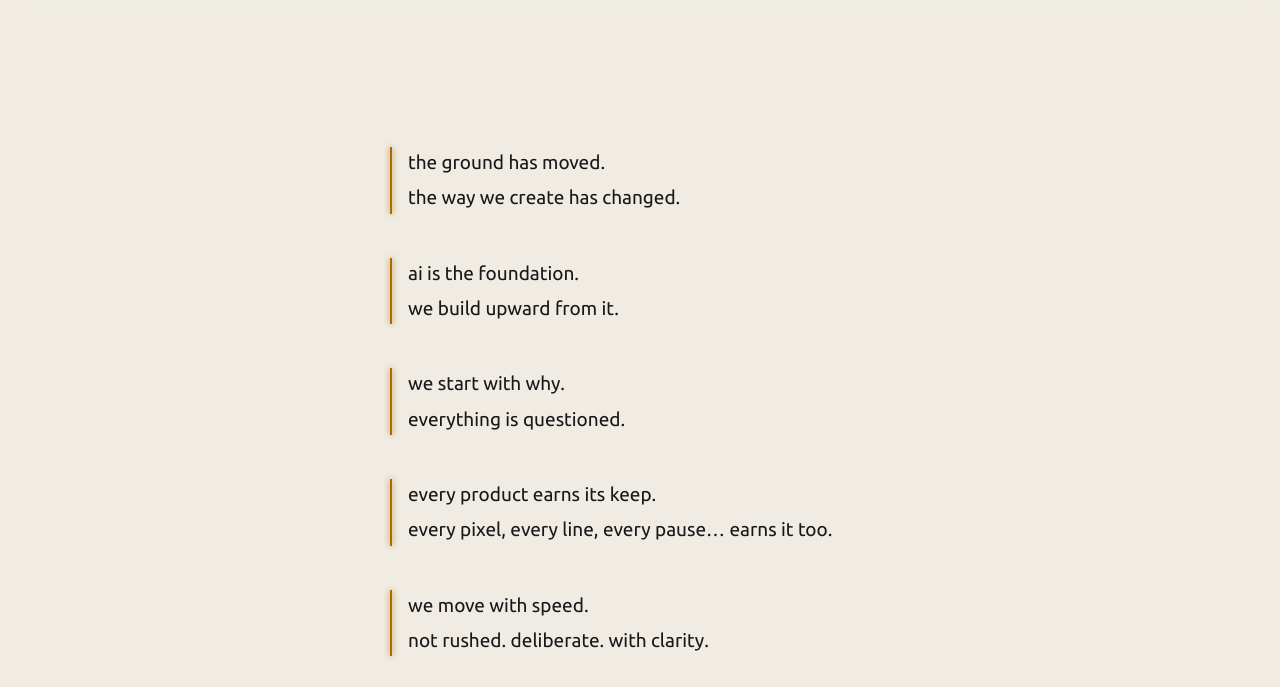
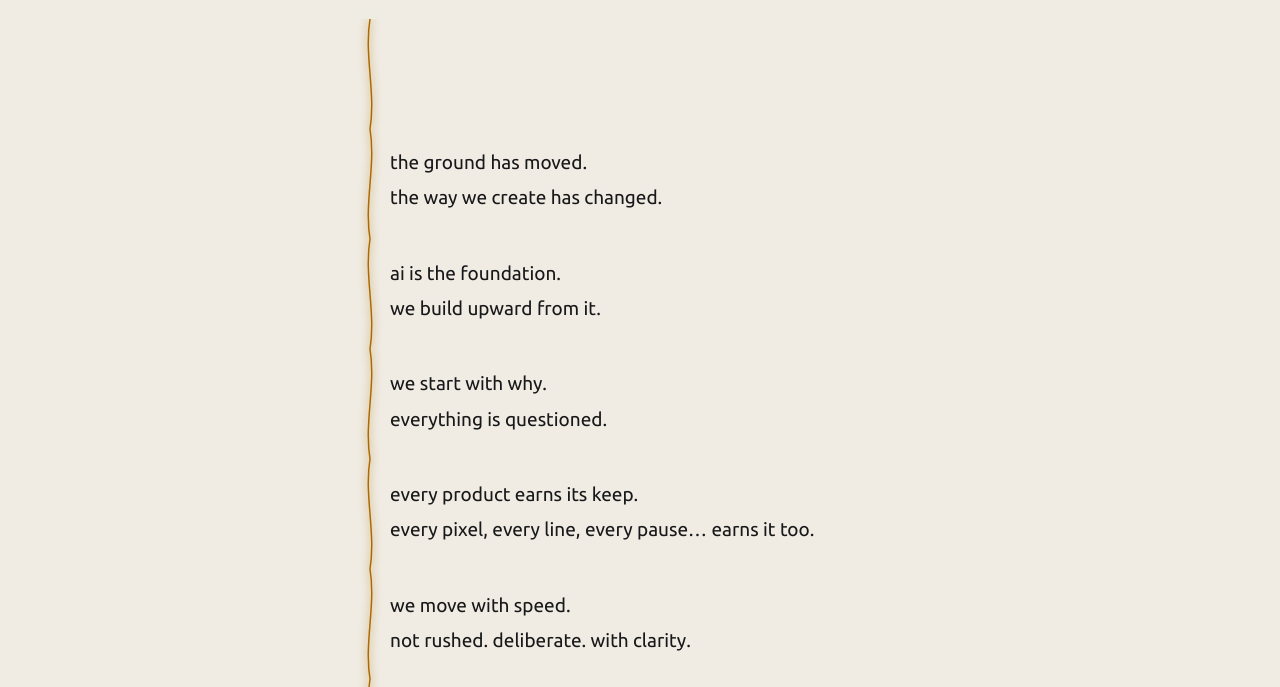
Before and after one commit to infinitelooplabsLLC/infinite_website, a plain HTML site: page index.html in a window 1280 px wide. Shown: the part 50-737 px from the top of the page. Drawn offline with Linux system fonts and the light colour scheme.

Commit message:
experiment: continuous wavy gold seam draws on scroll

```diff
--- a/app.js
+++ b/app.js
@@ -1,7 +1,5 @@
 // infinite loop labs — runtime
 document.getElementById('year').textContent = new Date().getFullYear();
-// 1. Theme: follow system preference; theme-toggle cycles light → dark → system.
-// 2. Reveal: stanzas + footer fade in as they enter the viewport.
 
 (() => {
   const html = document.documentElement;
@@ -27,6 +25,7 @@ document.getElementById('year').textContent = new Date().getFullYear();
     });
   }
 
+  // stanza fade-in
   const targets = document.querySelectorAll('.stanza, .footer');
   if ('IntersectionObserver' in window) {
     const io = new IntersectionObserver((entries) => {
@@ -44,4 +43,53 @@ document.getElementById('year').textContent = new Date().getFullYear();
   } else {
     targets.forEach((t) => t.classList.add('is-in'));
   }
+
+  // gold seam — draw on scroll
+  const seamSvg = document.getElementById('seam-svg');
+  const seamPath = document.getElementById('seam-path');
+  const main = document.querySelector('.main');
+
+  if (seamSvg && seamPath && main) {
+    let pathLength = 0;
+
+    function buildSeam() {
+      const h = main.scrollHeight;
+      seamSvg.setAttribute('height', h);
+
+      // wavy path: S-curves down the left edge
+      const cx = 12, amp = 6, period = 110;
+      const count = Math.ceil(h / period);
+      let d = `M ${cx} 0`;
+      for (let i = 0; i < count; i++) {
+        const y0 = i * period;
+        const x1 = i % 2 === 0 ? cx - amp : cx + amp;
+        const x2 = i % 2 === 0 ? cx + amp : cx - amp;
+        d += ` C ${x1} ${y0 + period / 3} ${x2} ${y0 + (2 * period) / 3} ${cx} ${y0 + period}`;
+      }
+
+      seamPath.setAttribute('d', d);
+      pathLength = seamPath.getTotalLength();
+      seamPath.style.strokeDasharray = pathLength;
+      seamPath.style.strokeDashoffset = pathLength;
+    }
+
+    function updateSeam() {
+      if (!pathLength) return;
+      const mainTop = main.getBoundingClientRect().top + window.scrollY;
+      const scrolled = window.scrollY - mainTop + window.innerHeight * 0.65;
+      const progress = Math.max(0, Math.min(1, scrolled / main.scrollHeight));
+      seamPath.style.strokeDashoffset = pathLength * (1 - progress);
+    }
+
+    buildSeam();
+    updateSeam();
+
+    window.addEventListener('scroll', updateSeam, { passive: true });
+
+    let resizeTimer;
+    window.addEventListener('resize', () => {
+      clearTimeout(resizeTimer);
+      resizeTimer = setTimeout(() => { buildSeam(); updateSeam(); }, 150);
+    });
+  }
 })();
--- a/index.html
+++ b/index.html
@@ -24,6 +24,9 @@
     </header>
 
     <main class="main">
+      <svg id="seam-svg" class="seam" width="24" aria-hidden="true">
+        <path id="seam-path" />
+      </svg>
       <section class="stanza">
         <p class="line">the ground has moved.</p>
         <p class="line">the way we create has changed.</p>
--- a/styles.css
+++ b/styles.css
@@ -145,33 +145,35 @@ html[data-theme="light"] .theme-icon-moon { display: none;  }
   max-width: 580px;
   margin: 0 auto;
   padding: 128px 40px 152px;
+  position: relative;
+}
+
+.seam {
+  position: absolute;
+  left: 8px;
+  top: 0;
+  width: 24px;
+  pointer-events: none;
+  overflow: visible;
+}
+
+#seam-path {
+  fill: none;
+  stroke: var(--gold);
+  stroke-width: 1.5;
+  stroke-linecap: round;
+  filter: drop-shadow(0 0 4px var(--gold));
 }
 
 .stanza {
   margin: 0 0 44px;
-  padding-left: 18px;
-  position: relative;
   opacity: 0;
   transform: translateY(12px);
   transition: opacity .85s ease, transform .85s ease;
 }
-.stanza::before {
-  content: '';
-  position: absolute;
-  left: 0;
-  top: 0;
-  width: 1.5px;
-  height: 0;
-  background: var(--gold);
-  box-shadow: 0 0 6px var(--gold);
-  transition: height .6s ease .3s;
-}
 .stanza.is-in {
   opacity: 1;
   transform: none;
-}
-.stanza.is-in::before {
-  height: 100%;
 }
 
 .line {
```
